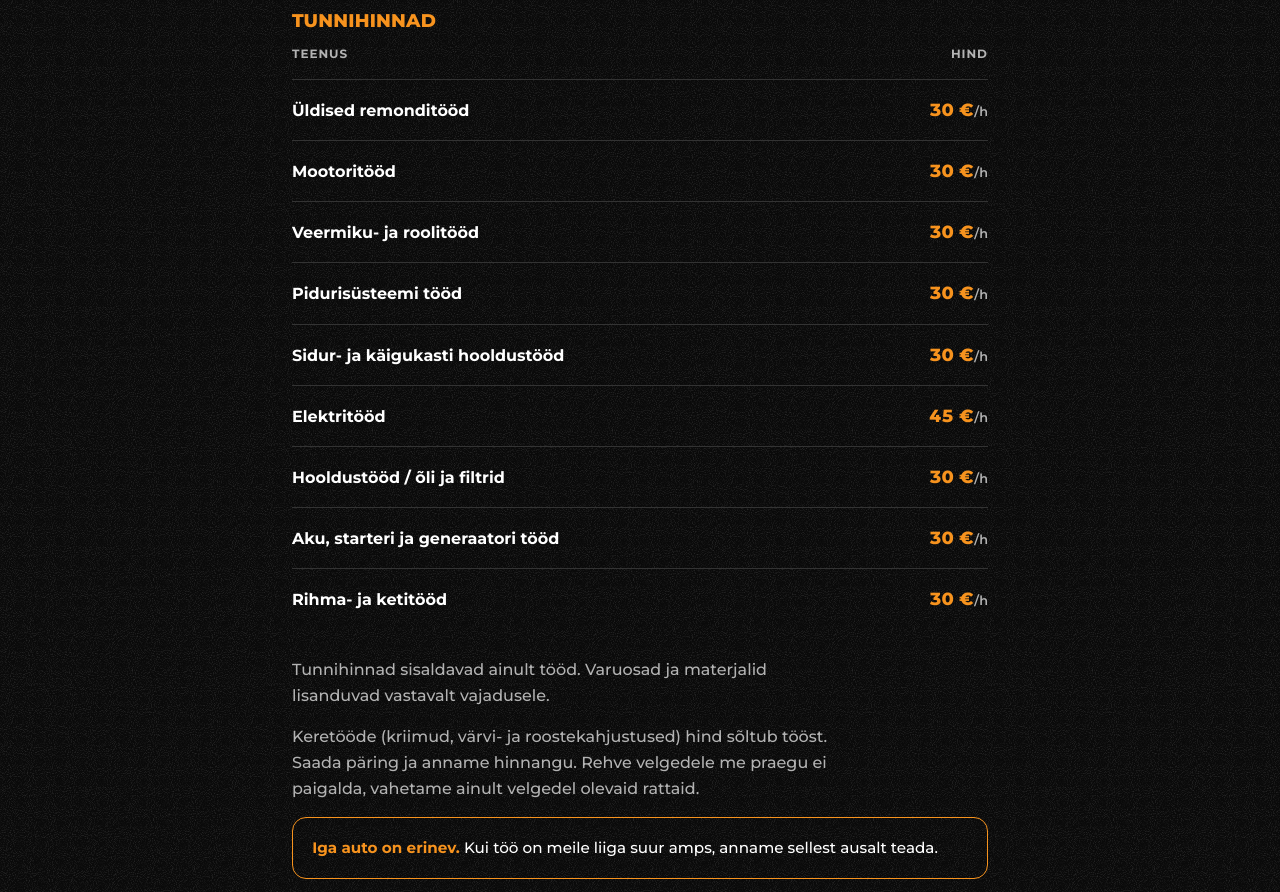
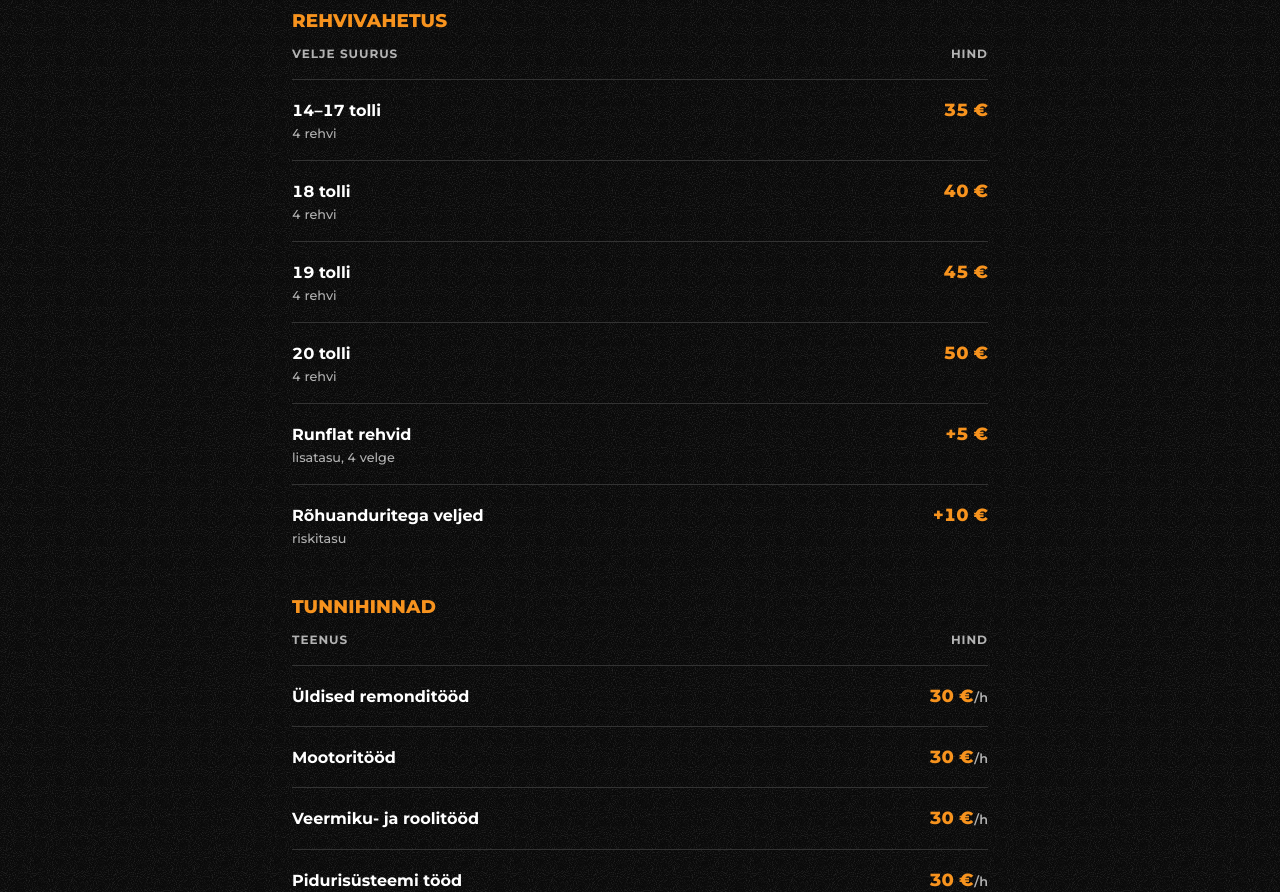
Before and after one commit to josttt17/misfire, a plain HTML site: page public/hinnakiri.html in a window 1280 px wide. Shown: the part 1240-2132 px from the top of the page. Drawn offline with Linux system fonts and the light colour scheme.

Commit message:
Add tyre change (rehvivahetus) prices
Co-Authored-By: Claude Opus 5.5 <noreply@anthropic.com>
Claude-Session: https://claude.ai/code/session_01QhXVFHsvZBSf3JYLpRG2cG

```diff
--- a/public/hinnakiri.html
+++ b/public/hinnakiri.html
@@ -4,14 +4,14 @@
 <meta charset="UTF-8">
 <meta name="viewport" content="width=device-width, initial-scale=1, viewport-fit=cover">
 <title>Autoremondi hinnakiri Tallinnas | Misfire Customs</title>
-<meta name="description" content="Autoremondi hinnad Tallinnas: õlivahetus 85 €, rataste vahetus 30 €, tulede poleerimine 40 €, piduriklotside vahetus 40 €. Tunnihind 30 €/h. Auto müügipildid 60 €.">
+<meta name="description" content="Autoremondi hinnad Tallinnas: õlivahetus 85 €, rataste vahetus 30 €, rehvivahetus alates 35 €, tulede poleerimine 40 €, piduriklotside vahetus 40 €. Tunnihind 30 €/h. Auto müügipildid 60 €.">
 <link rel="canonical" href="https://www.misfire.ee/hinnakiri">
 <meta name="theme-color" content="#0A0A0A">
 <meta property="og:type" content="website">
 <meta property="og:locale" content="et_EE">
 <meta property="og:site_name" content="Misfire Customs">
 <meta property="og:title" content="Autoremondi hinnakiri Tallinnas | Misfire Customs">
-<meta property="og:description" content="Autoremondi hinnad Tallinnas: õlivahetus 85 €, rataste vahetus 30 €, tulede poleerimine 40 €, piduriklotside vahetus 40 €. Tunnihind 30 €/h. Auto müügipildid 60 €.">
+<meta property="og:description" content="Autoremondi hinnad Tallinnas: õlivahetus 85 €, rataste vahetus 30 €, rehvivahetus alates 35 €, tulede poleerimine 40 €, piduriklotside vahetus 40 €. Tunnihind 30 €/h. Auto müügipildid 60 €.">
 <meta property="og:url" content="https://www.misfire.ee/hinnakiri">
 <meta property="og:image" content="https://www.misfire.ee/assets/og-image.jpg">
 <link rel="icon" href="/favicon.ico" sizes="48x48">
@@ -73,6 +73,19 @@
           <tr><th scope="row">Klaaside toonimine <span class="row-note">hind sõltub autost</span></th><td><small class="from">alates</small> 180 €</td></tr>
       </tbody>
     </table>
+    <h2 class="price-heading" id="rehvivahetus">Rehvivahetus</h2>
+    <table class="price-table">
+      <caption class="visually-hidden">Rehvivahetuse hinnad</caption>
+      <thead><tr><th scope="col">Velje suurus</th><th scope="col" style="text-align:right">Hind</th></tr></thead>
+      <tbody>
+          <tr><th scope="row">14–17 tolli <span class="row-note">4 rehvi</span></th><td>35 €</td></tr>
+          <tr><th scope="row">18 tolli <span class="row-note">4 rehvi</span></th><td>40 €</td></tr>
+          <tr><th scope="row">19 tolli <span class="row-note">4 rehvi</span></th><td>45 €</td></tr>
+          <tr><th scope="row">20 tolli <span class="row-note">4 rehvi</span></th><td>50 €</td></tr>
+          <tr><th scope="row">Runflat rehvid <span class="row-note">lisatasu, 4 velge</span></th><td>+5 €</td></tr>
+          <tr><th scope="row">Rõhuanduritega veljed <span class="row-note">riskitasu</span></th><td>+10 €</td></tr>
+      </tbody>
+    </table>
     <h2 class="price-heading">Tunnihinnad</h2>
     <table class="price-table">
       <caption class="visually-hidden">Töökoja tunnihinnad</caption>
@@ -91,7 +104,7 @@
     </table>
     <div class="price-notes">
       <p class="lede">Tunnihinnad sisaldavad ainult tööd. Varuosad ja materjalid lisanduvad vastavalt vajadusele.</p>
-      <p class="lede">Keretööde (kriimud, värvi- ja roostekahjustused) hind sõltub tööst. Saada päring ja anname hinnangu. Rehve velgedele me praegu ei paigalda, vahetame ainult velgedel olevaid rattaid.</p>
+      <p class="lede">Keretööde (kriimud, värvi- ja roostekahjustused) hind sõltub tööst. Saada päring ja anname hinnangu.</p>
       <div class="note-box"><strong>Iga auto on erinev.</strong> Kui töö on meile liiga suur amps, anname sellest ausalt teada.</div>
     </div>
 
```
Also changed, not shown: public/index.html (+14 -5 lines).
